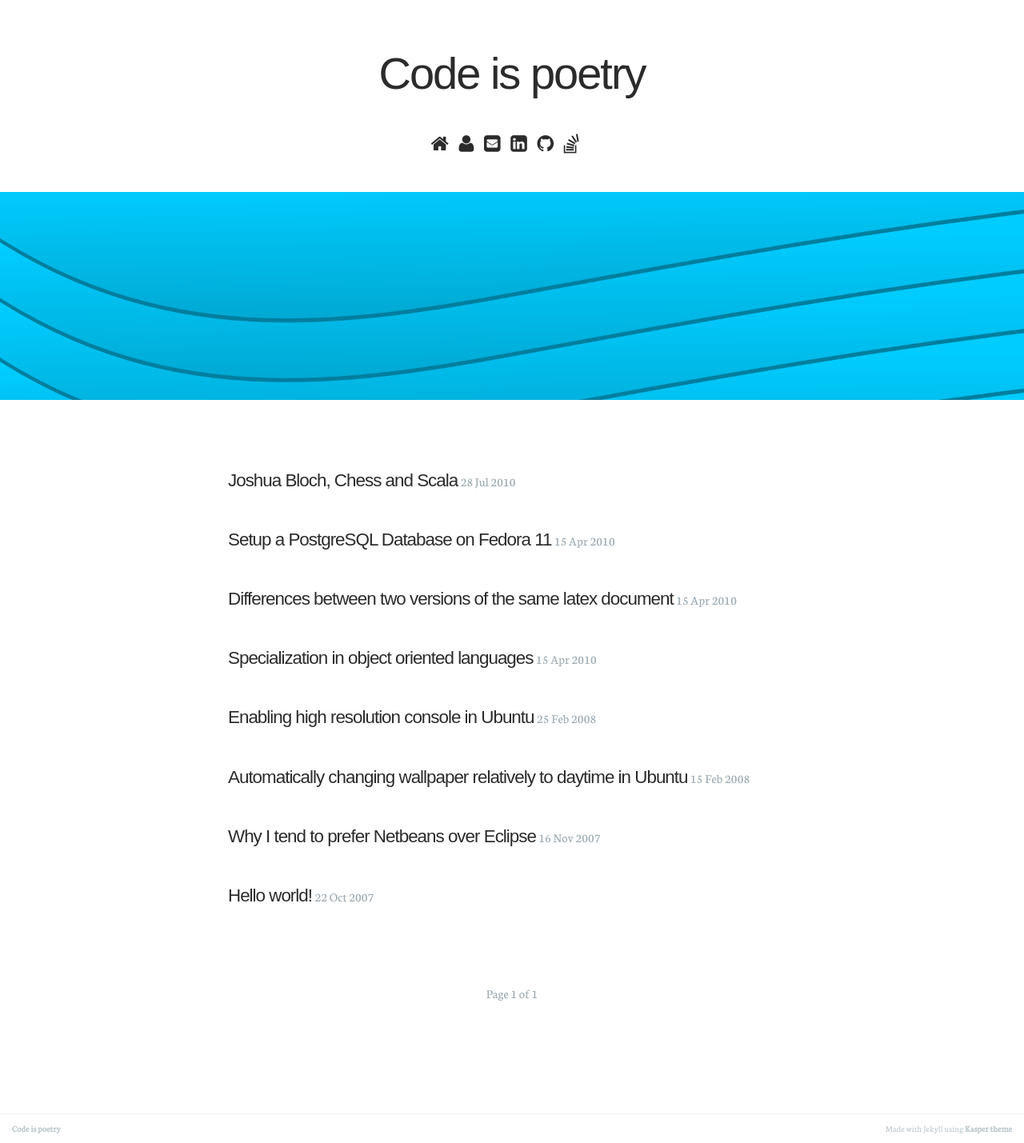
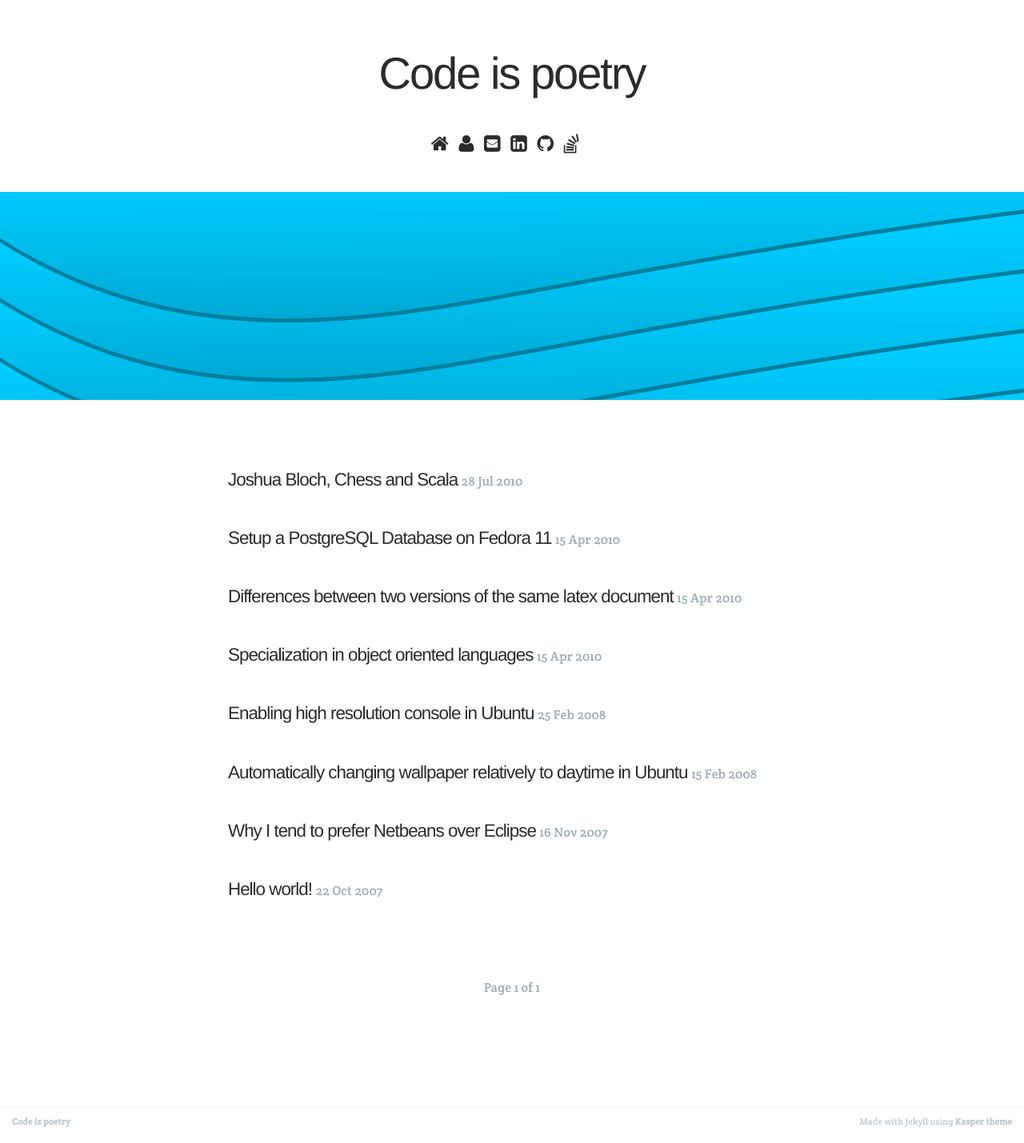
Before and after one commit to jihedamine/jihedamine.github.io, a Jekyll site: the page built from index.html, in a window 1280 px wide. Shown: the whole page at 80% size. Built offline with Jekyll 4.4.1, drawn with Linux system fonts in a browser that asks for light colours; some web fonts are replaced; Markdown is read by kramdown in place of the engine named in the settings; the list of posts is cut into pages by our own code.

Commit message:
Changed fonts

```diff
--- a/_layouts/default.html
+++ b/_layouts/default.html
@@ -1,7 +1,7 @@
 <!DOCTYPE html>
 <html>
 <head>
-    <link href='https://fonts.googleapis.com/css?family=Fira+Mono|Neuton|Crete+Round|Cousine|Tillana:400,500|Sirin+Stencil' rel='stylesheet' type='text/css'>
+    <link href='https://fonts.googleapis.com/css?family=Fira+Mono|Crete+Round|Cousine|Arimo' rel='stylesheet' type='text/css'>
     <div>
         <div class="page-title">
             <a href="{{ site.baseurl }}" class="page-title">{{ site.name }}</a>
--- a/assets/css/screen.css
+++ b/assets/css/screen.css
@@ -41,7 +41,7 @@
 }
 
 html {
-    font-family: 'Neuton', sans-serif;
+    font-family: 'Crete Round', sans-serif;
     -ms-text-size-adjust: 100%;
     -webkit-text-size-adjust: 100%;
 }
@@ -214,7 +214,7 @@
 }
 
 body {
-    font-family: 'Neuton', sans-serif;
+    font-family: 'Crete Round', sans-serif;
     letter-spacing: 0.01rem;
     font-size: 1.4rem;
     line-height: 1.75em;
@@ -561,7 +561,7 @@
 .page-title {
     font-size: 3.5rem;
     letter-spacing: -2px;
-    font-family: 'Tillana', sans-serif;
+    font-family: 'Arimo', sans-serif;
     text-decoration: none;
     text-align: center;
     padding-top: 4.5rem;
@@ -578,7 +578,7 @@
 }
 
 .summary-post-title a, .post-title a, h1.post-title {
-    font-family: 'Tillana', sans-serif;
+    font-family: 'Arimo', sans-serif;
     letter-spacing: -1px;
     text-decoration: none;
     font-weight: normal;
```
